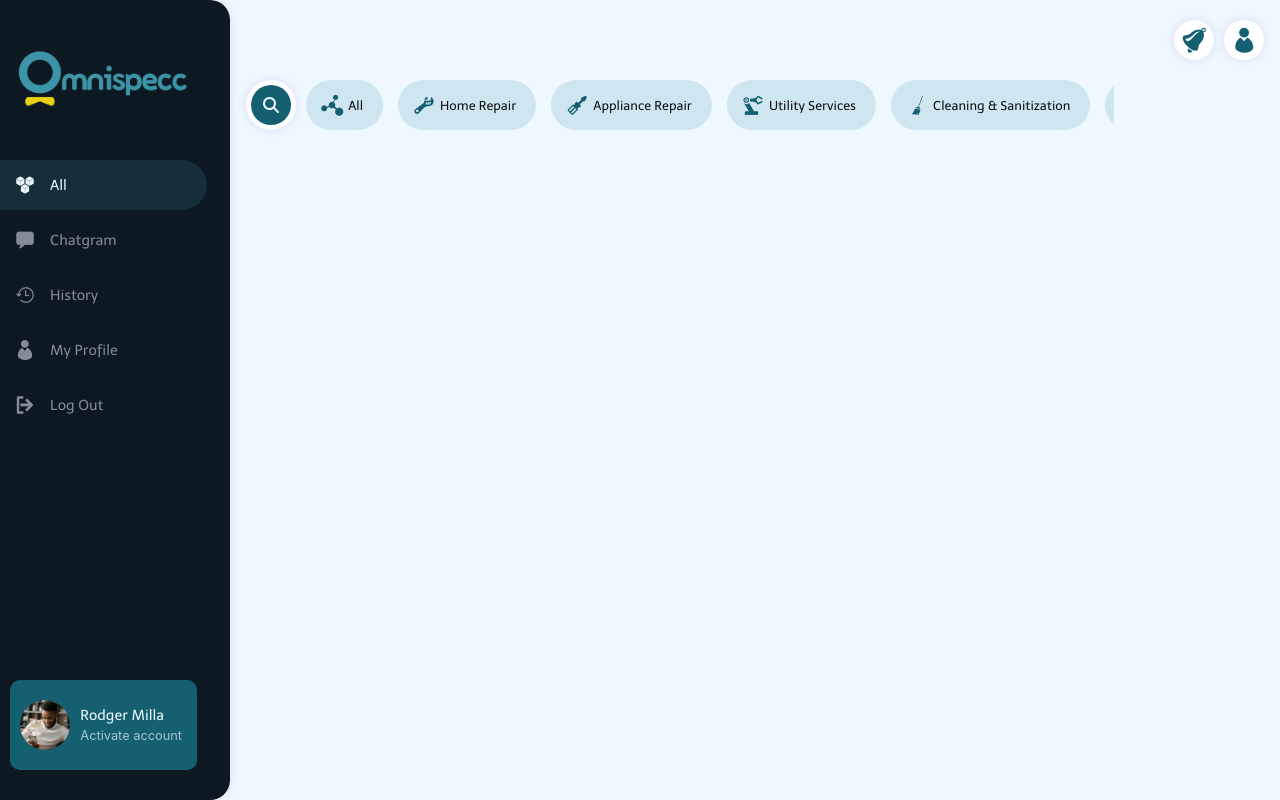
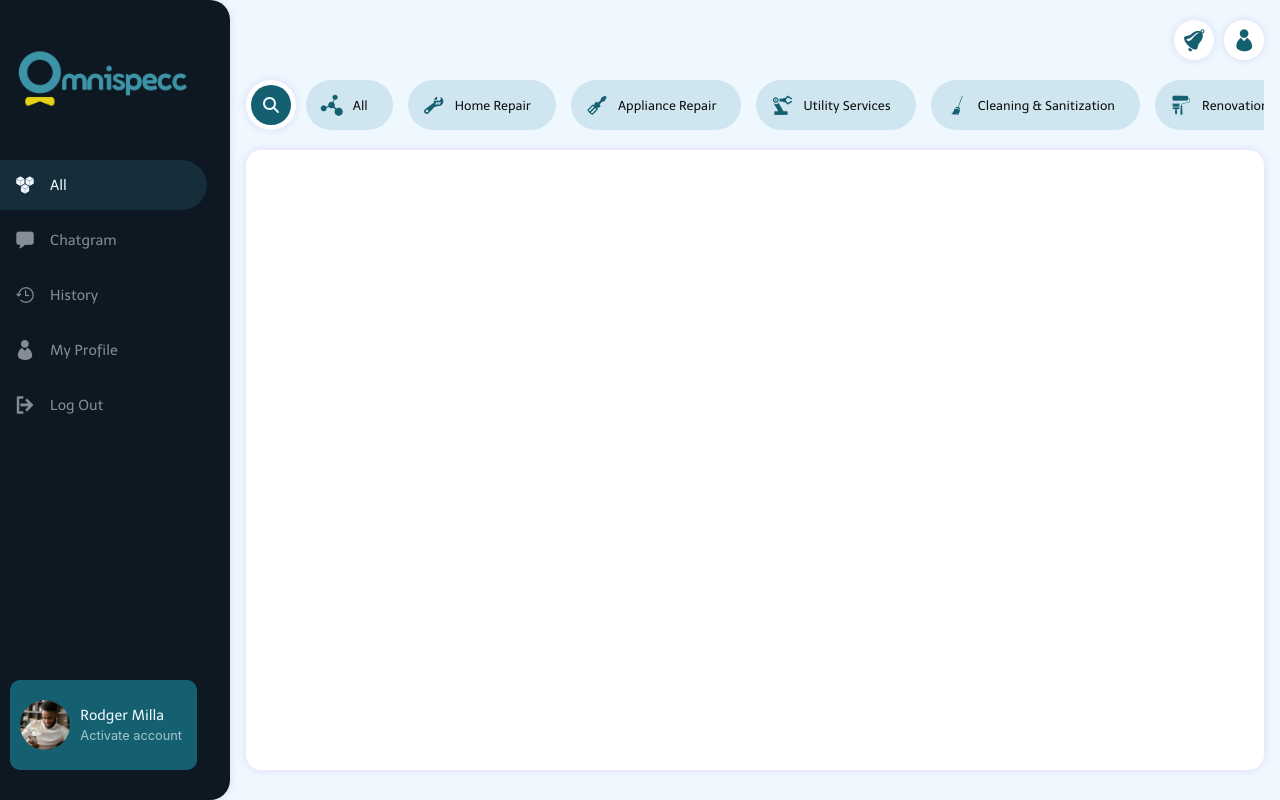
Before and after one commit to RodgerMillaDev/Omnispecc, a React (Create React App) app: page / in a window 1280 px wide. Built offline with nearby package versions, Linux system fonts and the light colour scheme.

Commit message:
New Update

```diff
--- a/src/App.css
+++ b/src/App.css
@@ -41,7 +41,12 @@ input:focus, textarea:focus,select:focus{
     outline: none;
     font-family: Telex;
 }
-
+body{
+      -webkit-touch-callout: none;
+  -webkit-user-select: none;
+  -khtml-user-select: none;
+  -moz-user-select: none;
+}
 
 h1{
     font-size: 5rem;
--- a/src/pages/professiondashboard.jsx
+++ b/src/pages/professiondashboard.jsx
@@ -23,7 +23,15 @@ function ProfessionDashboard(){
 
     }
     const openSearch = () =>{
+        categoryWrap.current.style.width="calc(100% - 260px)"
+                searchInputWrap.current.style.width="210px"
 
+
+    }
+    const closeSearch = () =>{
+                        searchInputWrap.current.style.width="0px"
+
+                categoryWrap.current.style.width="calc(100% - 50px)"
     }
     return(
         <div id="profDashWraper">
@@ -72,7 +80,7 @@ function ProfessionDashboard(){
 
                                       </div>
                                 </div>
-                                <div className="profActDashBtmCategories" ref={categoryWrap}>
+                                <div className="profActDashBtmCategories" ref={categoryWrap} onClick={closeSearch}>
                                     <div className="categoWrap">
                                         <div className="catBox">
                                             <div className="catIcon">
@@ -176,6 +184,10 @@ function ProfessionDashboard(){
                             </div>
 
                         </div>
+                         <div className="profRender">
+
+                            </div>
+
 
                     </div>
                 </div>
--- a/src/style/profdash.css
+++ b/src/style/profdash.css
@@ -8,6 +8,8 @@
 *{
     padding: 0;
     margin: 0;
+      -webkit-tap-highlight-color: transparent;
+
 }
 :root{
     --pri1-color:#156070;
@@ -142,11 +144,11 @@ p{
             box-shadow: 0 0 10px rgba(115,82,199,.18)  ;
 }
 .dashminiProf i{
-    font-size: 25px;
+    font-size: 22px;
     color: var(--pri1-color);
 }
 .dashNotify i{
-    font-size: 25px;
+    font-size: 22px;
     color: var(--pri1-color);
 }
 .profActDashtopLeft{
@@ -212,6 +214,7 @@ p{
     background: rgb(255, 255, 255);
      overflow: hidden;
     display: flex;
+    transition: .3s ease;
     flex-direction: row;
     align-items: center;
 }
@@ -227,9 +230,9 @@ p{
     color: aliceblue;
 }
 .profSearchCont{
-    width: 205px;
+    width: 0px;
+    transition: .3s ease;
     height: 100%;
-    display: none;
 
 }
 .profSearchCont input{
@@ -237,8 +240,9 @@ p{
   height: 100%;
 }
 .profActDashBtmCategories{
-    width: calc(100% - 210px);
+    width: calc(100% - 50px);
     margin-left: 10px;
+    transition: .3s ease;
     overflow: hidden;
 }
 .categoWrap{
@@ -267,13 +271,21 @@ p{
     justify-content: center;
     height: 40px;
     border-radius: 50px;
-  background: rgb(255, 255, 255);
   background: var(--pri3-color);
       padding: 5px 15px;
 }
+.catBox:hover{
+    background: var(--pri2-color);
+    color: aliceblue;
+}
+.catBox:hover p,
+.catBox:hover i
+{
+    color: aliceblue;
+}
 .catBox p{
     color: rgba(0, 0, 0, 0.938);
-        margin: 0 5px;
+        margin: 0 10px;
         font-size: .8rem !important;
 
 }
@@ -284,3 +296,11 @@ p{
     font-size: 22px;
     color: var(--pri1-color);
 }
+.profRender{
+    width: 100%;
+        border-radius: 15px;
+    box-shadow: 0 0 10px rgba(115,82,199,.18)  ;
+    background: rgb(255, 255, 255);
+    height: calc(100% - 80px);
+
+}
```
